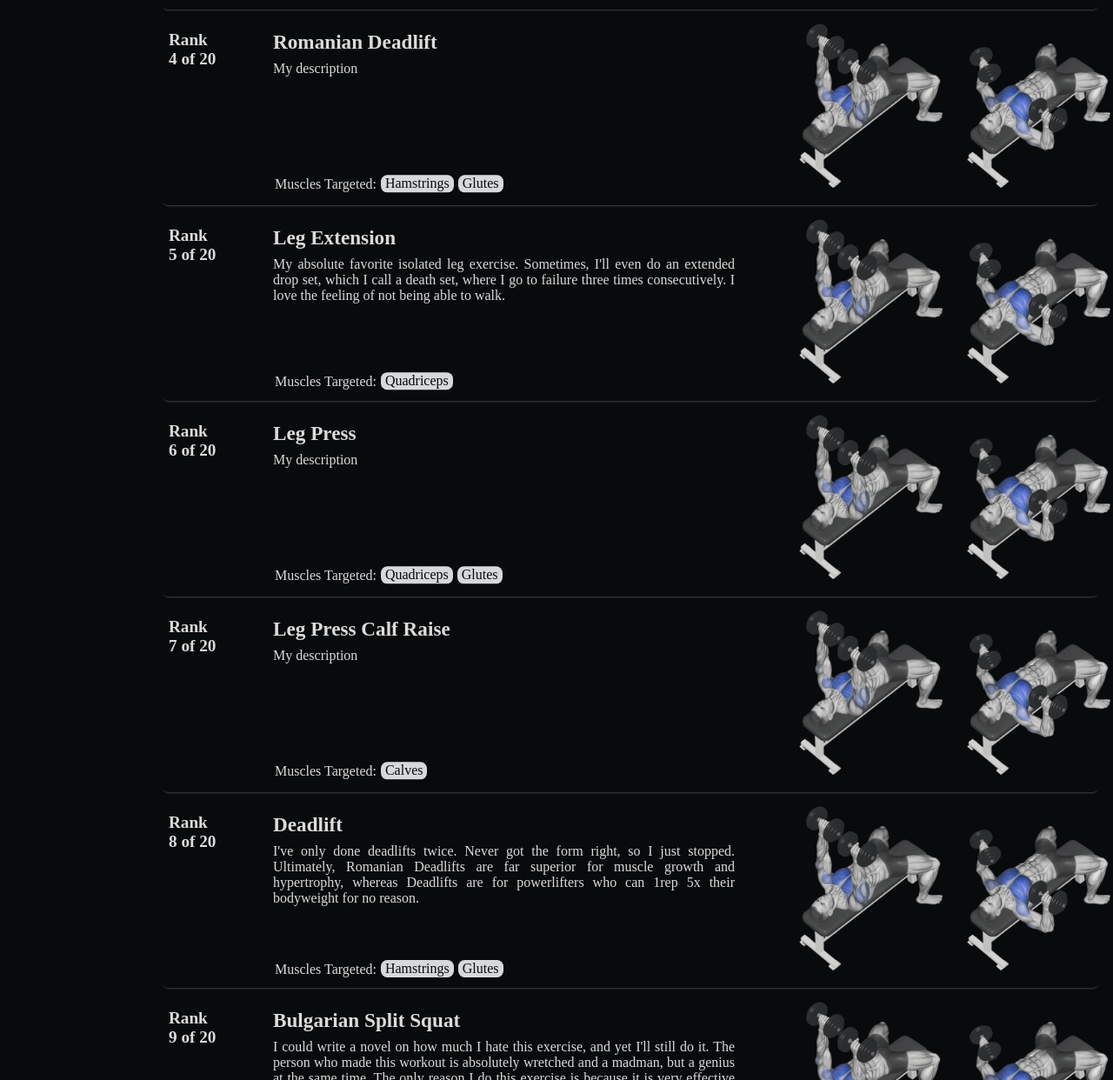
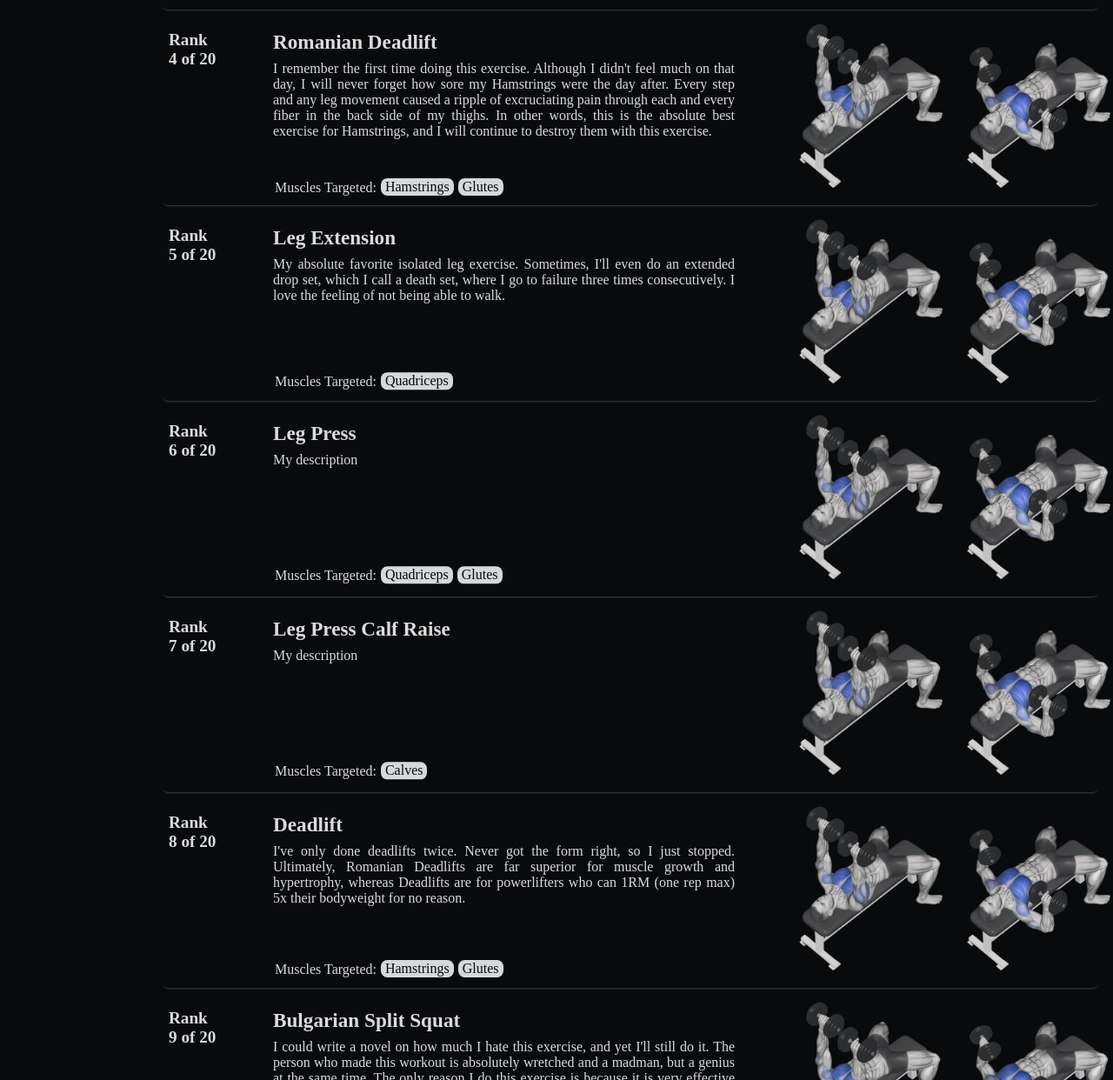
Before and after one commit to kevster7000/Weightlifting-Website, a plain HTML site: page legs.html in a window 1280 px wide. Shown: the part 763-2005 px from the top of the page at 87% size. Drawn offline with Linux system fonts and the light colour scheme; files whose address does not match are found by name.

Commit message:
Added some more descriptions to various exercises

```diff
--- a/legs.html
+++ b/legs.html
@@ -98,7 +98,7 @@
                 <h3 class="exercise-rank">Rank <br> <span class="ranking">4</span> of <span class="count">20</span></h3>
                 <div class="exercise-text">
                     <p class="exercise-name">Romanian Deadlift</p>
-                    <p class="exercise-description">My description</p>
+                    <p class="exercise-description">I remember the first time doing this exercise. Although I didn't feel much on that day, I will never forget how sore my Hamstrings were the day after. Every step and any leg movement caused a ripple of excruciating pain through each and every fiber in the back side of my thighs. In other words, this is the absolute best exercise for Hamstrings, and I will continue to destroy them with this exercise.</p>
                 </div>
                 <div class="exercise-muscles">
                     <p><span class="nowrap">Muscles Targeted:</span></p>
@@ -176,7 +176,7 @@
                 <h3 class="exercise-rank">Rank <br> <span class="ranking">8</span> of <span class="count">20</span></h3>
                 <div class="exercise-text">
                     <p class="exercise-name">Deadlift</p>
-                    <p class="exercise-description">I've only done deadlifts twice. Never got the form right, so I just stopped. Ultimately, Romanian Deadlifts are far superior for muscle growth and hypertrophy, whereas Deadlifts are for powerlifters who can 1rep 5x their bodyweight for no reason.</p>
+                    <p class="exercise-description">I've only done deadlifts twice. Never got the form right, so I just stopped. Ultimately, Romanian Deadlifts are far superior for muscle growth and hypertrophy, whereas Deadlifts are for powerlifters who can 1RM (one rep max) 5x their bodyweight for no reason.</p>
                 </div>
                 <div class="exercise-muscles">
                     <p><span class="nowrap">Muscles Targeted:</span></p>
```
Also changed, not shown: back.html (+1 -1 lines), shoulders.html (+1 -1 lines), 1 other file.
